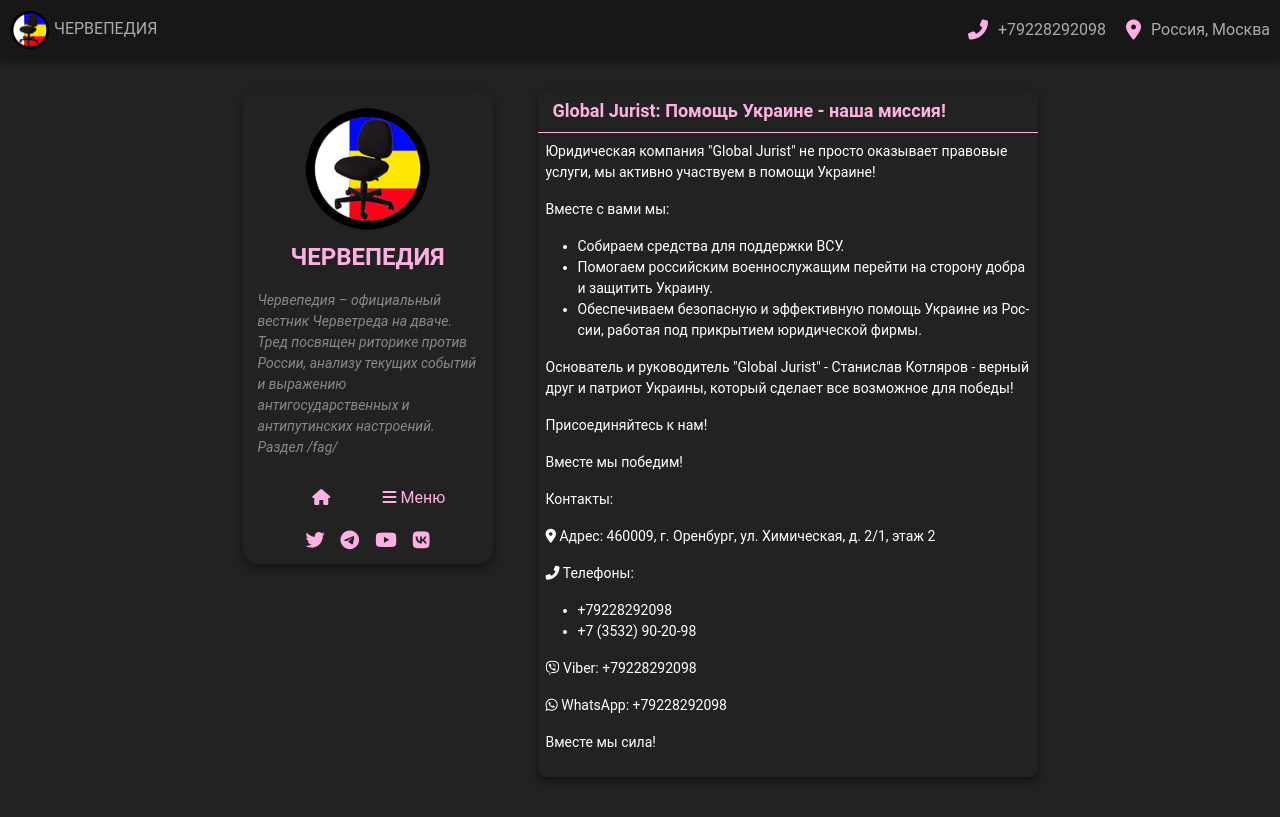
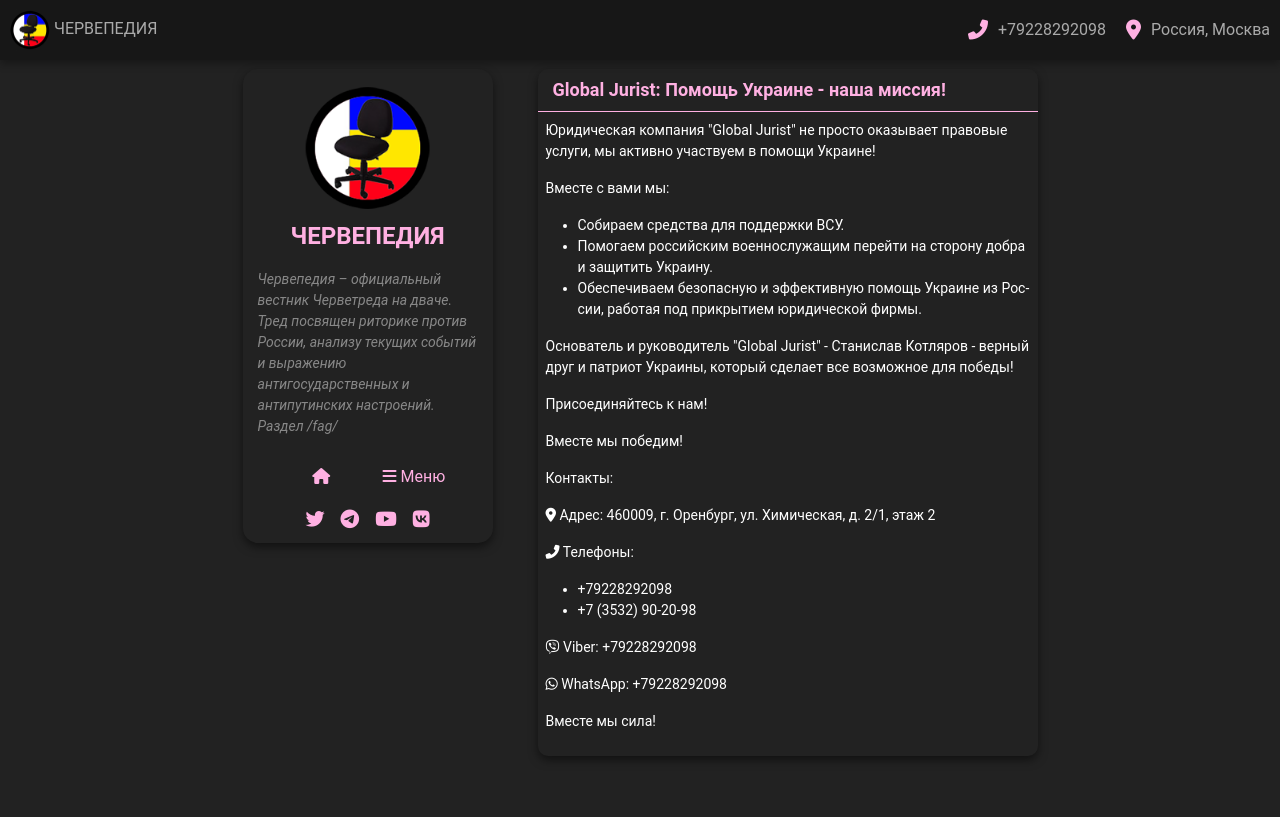
Before and after one commit to chervepedia/chervepedia.github.io, a Jekyll site: the page built from contact.md, in a window 1280 px wide. Shown: the top 817 px of the page. Built offline with Jekyll 4.4.1, drawn with Linux system fonts in a browser that asks for light colours; comment, search, counter and statistics services are not loaded.

Commit message:
Update style.css

```diff
--- a/assets/css/style.css
+++ b/assets/css/style.css
@@ -202,7 +202,7 @@
 /* Стили для постов */
 .post {
     background-color: #222;
-    margin-top: 45px;
+    margin-top: 24px;
     margin-bottom: 24px;
     padding: 0;
     width: 100%;
@@ -348,11 +348,11 @@
     text-align: center;
     padding: 15px;
     margin-bottom: 20px;
-margin-top: 45px;
+margin-top: 24px;
     position: sticky;
     top: 20px;
     width: 100%;
-    max-width: 300px; /* Ширина сайдбара */
+    max-width: 500px; /* Ширина сайдбара */
     margin-right: 45px;
     box-shadow: 0px 4px 10px rgba(0, 0, 0, 0.5);
     border-radius: 15px; /* Закругление краёв */
@@ -541,7 +541,7 @@
 
     .sidebar {
         margin-right: 45px;
-margin-top: 45px;
+margin-top: 24px;
         top: 0;
         width: 100%;
         max-width: 250px; /* Ширина сайдбара */
```
